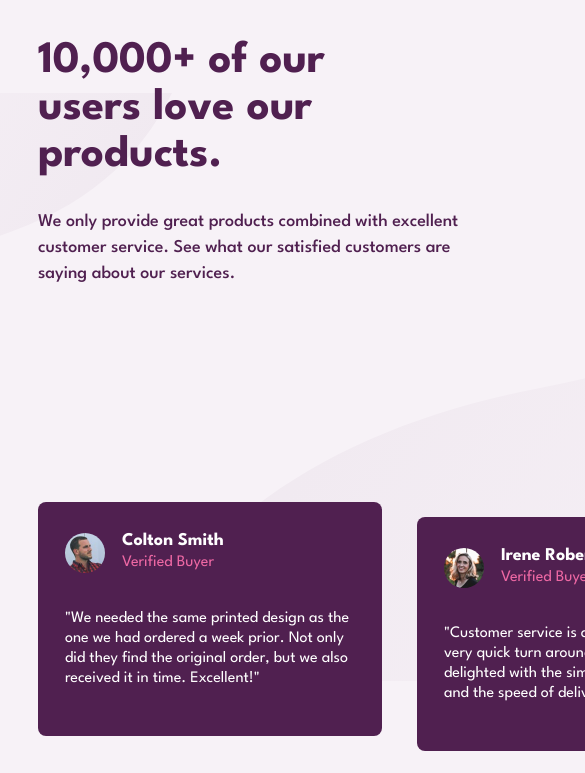
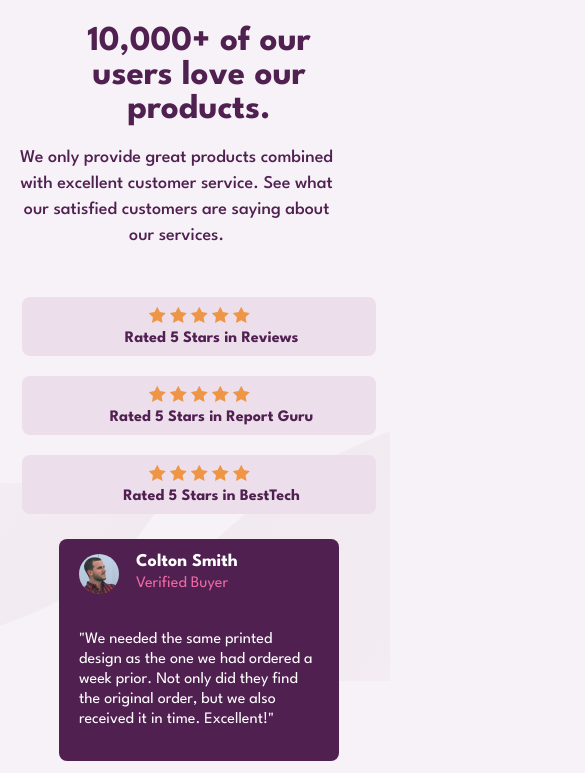
Before and after one commit to bijaylaxmibehera/social-proof-section, a plain HTML site: page index.html in a window 390 px wide. Shown: the top 773 px of the page, 585 px wide, since content can reach past the window. Drawn offline with Linux system fonts and the light colour scheme.

Commit message:
feat: mobile design done

```diff
--- a/styles.css
+++ b/styles.css
@@ -19,7 +19,7 @@
     background-color: var(--light-grayish-magenta);
     background-image: url('./images/bg-pattern-top-desktop.svg'), url('./images/bg-pattern-bottom-desktop.svg');
     background-repeat: no-repeat, no-repeat;
-    background-position:right 56vw bottom 48vh, left 29vw top 1vh;
+    background-position: right 56vw bottom 48vh, left 29vw top 1vh;
 }
 
 .main-container {
@@ -53,10 +53,11 @@
 
 /* Review part */
 
-.review-container{
+.review-container {
     padding-left: 90px;
     padding-top: 30px;
 }
+
 .review {
     display: flex;
     background-color: hsl(304, 27%, 90%);
@@ -76,6 +77,7 @@
     font-weight: 700;
     margin-left: 25px;
 }
+
 .review-2 {
     position: relative;
     left: 7%;
@@ -102,43 +104,121 @@
     height: auto;
     border-radius: 8px;
 }
-.box-1{
+
+.box-1 {
     position: relative;
     bottom: 15px;
 }
-.box-3{
+
+.box-3 {
     position: relative;
     top: 15px;
 }
-.profile-section{
+
+.profile-section {
     display: flex;
 }
-.profile-img img{
+
+.profile-img img {
     width: 40px;
     height: auto;
     border-radius: 50%;
     margin-right: 17px;
     /* border: 0.3px solid var(--white); */
 }
-.info{
+
+.info {
     display: flex;
     flex-direction: column;
     height: 30px;
     justify-content: center;
     margin-bottom: 30px;
 }
-.info h2{
+
+.info h2 {
     color: var(--white);
     font-size: 18px;
     line-height: 0;
 }
-.info p{
+
+.info p {
     color: var(--soft-pink);
     margin: 0;
 }
-.feedback-text{
+
+.feedback-text {
     color: var(--white);
     font-size: 16px;
     line-height: 20px;
     font-weight: 400;
 }
+
+
+@media only screen and (max-width: 425px) {
+    .main-container {
+        grid-template-rows: auto auto auto;
+        grid-template-columns: auto;
+        grid-column-gap: 20px;
+        width: 100%;
+        margin-left: 4px;
+        margin-top: 25px;
+        margin-bottom: 30px;
+    }
+
+    .heading-container {
+        text-align: center;
+    }
+
+    .heading-container h1 {
+        max-width: 80%;
+        font-size: 35px;
+        margin: auto;
+        line-height: 34px;
+    }
+
+    .review-container {
+        padding: 20px 0px;
+        margin: 0;
+    }
+
+    .review {
+        flex-direction: column;
+        max-width: 100%;
+        /* margin: 0 24px 0 0; */
+        padding: 10px 0;
+        /* margin: auto; */
+    }
+
+    .review-2 {
+        position: relative;
+        left: 0%;
+        top: 4%;
+    }
+
+    .review-3 {
+        position: relative;
+        left: 0%;
+        top: 8%;
+        margin-bottom: 40px;
+    }
+
+    .review-text {
+        margin-top: 4px;
+    }
+
+    .testimonial-container {
+        grid-template-rows: auto auto auto;
+        grid-template-columns: auto;
+        width: 100%;
+        margin-top: 0;
+        justify-content: center;
+    }
+
+    .box {
+        width: 240px;
+        height: auto;
+        padding: 15px 20px;
+        margin-right: 0;
+    }
+
+}
```
